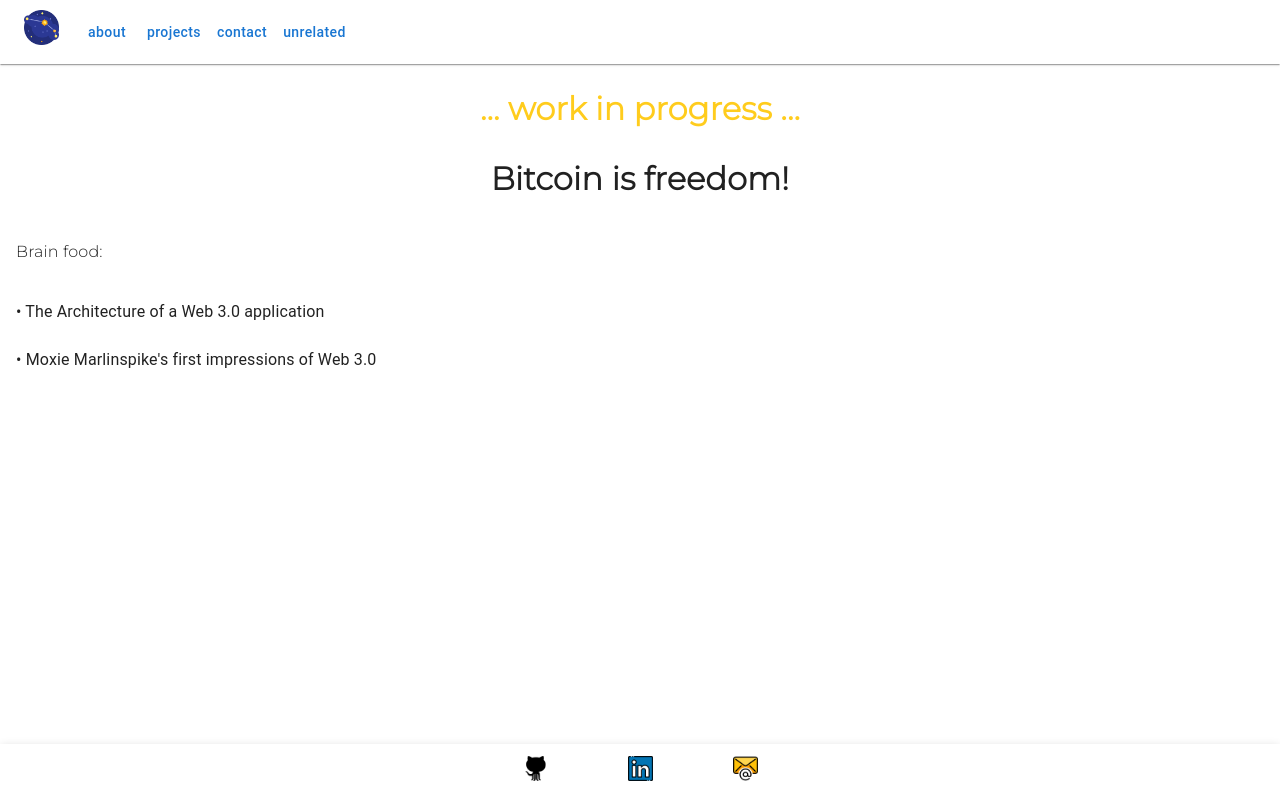
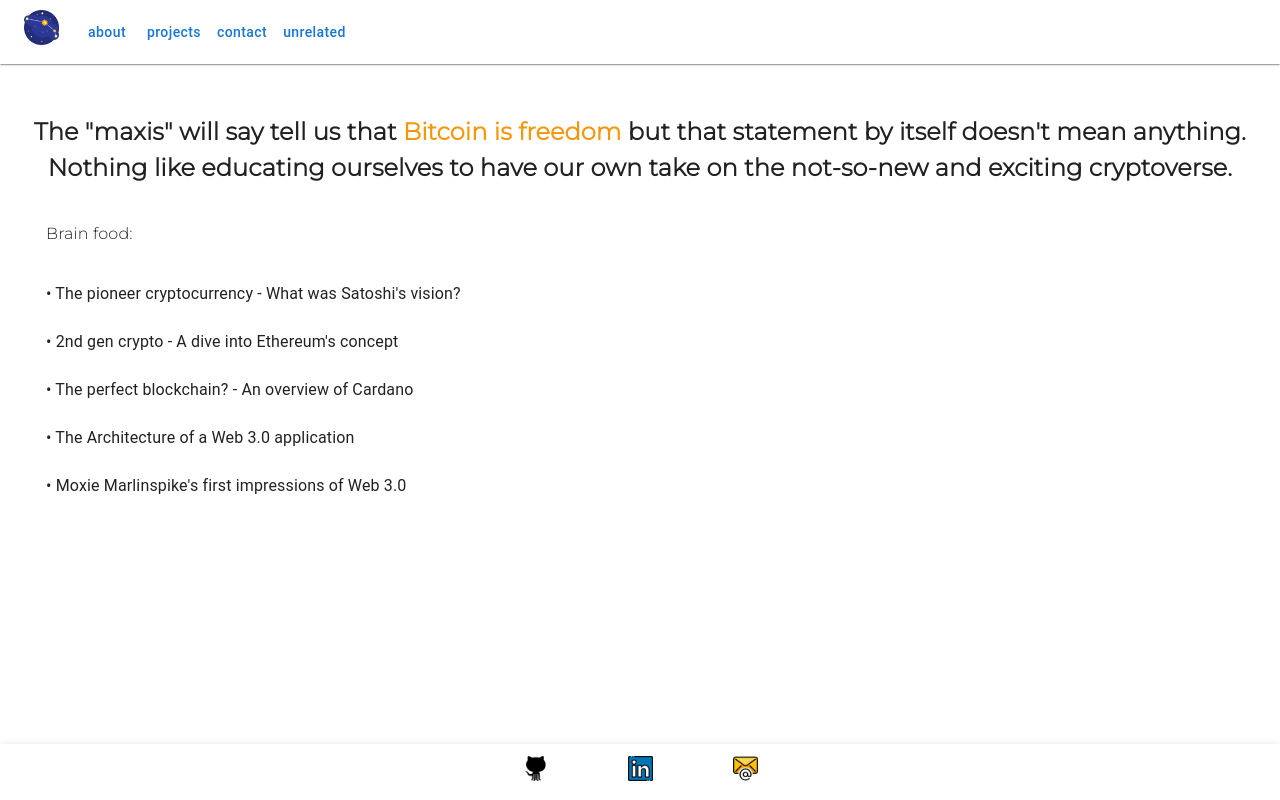
Before and after one commit to vntero/vntero-dot-com, a React (Create React App) app: page /blockchain in a window 1280 px wide. Built offline with nearby package versions, Linux system fonts and the light colour scheme.

Commit message:
added content to the blockchain page

```diff
--- a/src/App.css
+++ b/src/App.css
@@ -84,6 +84,10 @@ input {
   color: #1C6DD0;
 }
 
+.orange {
+  color: #f5970b;
+}
+
 .red {
   color: red;
 }
--- a/src/components/Blockchain.jsx
+++ b/src/components/Blockchain.jsx
@@ -7,9 +7,14 @@ import ListItemText from '@mui/material/ListItemText';
 
 function Blockchain() {
     return (
-        <div>
-            <h1 className="yellow">... work in progress ...</h1>
-            <h1>Bitcoin is freedom!</h1>
+        <div className='div-body'>
+            <div>
+                <h2>
+                The "maxis" will say tell us that <span className="orange">Bitcoin is freedom</span> but that statement by itself doesn't mean anything.
+                Nothing like educating ourselves to have our own take on the not-so-new and exciting cryptoverse.
+                </h2>
+            </div>
+
 
              <Box sx={{ width: '100%', maxWidth: 460, bgcolor: 'background.paper' }}>
                     <nav aria-label="main mailbox folders">
@@ -18,11 +23,31 @@ function Blockchain() {
 
                     <nav aria-label="secondary mailbox folders">
                         <List>
+
+                        <ListItem disablePadding>
+                        <ListItemButton>
+                            <a href='https://bitcoin.org/bitcoin.pdf' target="_blank" rel="noreferrer"><ListItemText primary="• The pioneer cryptocurrency - What was Satoshi's vision?"/></a>
+                            </ListItemButton>
+                        </ListItem>
+
+                        <ListItem disablePadding>
+                        <ListItemButton>
+                            <a href='https://ethereum.org/en/whitepaper/' target="_blank" rel="noreferrer"><ListItemText primary="• 2nd gen crypto - A dive into Ethereum's concept"/></a>
+                            </ListItemButton>
+                        </ListItem>
+
+                        <ListItem disablePadding>
+                        <ListItemButton>
+                            <a href='https://youtu.be/Ja9D0kpksxw' target="_blank" rel="noreferrer"><ListItemText primary="• The perfect blockchain? - An overview of Cardano"/></a>
+                            </ListItemButton>
+                        </ListItem>
+
                         <ListItem disablePadding>
                             <ListItemButton>
                             <a href='https://www.preethikasireddy.com/post/the-architecture-of-a-web-3-0-application' target="_blank" rel="noreferrer"><ListItemText primary="• The Architecture of a Web 3.0 application"/></a>
                             </ListItemButton>
                         </ListItem>
+
                         <ListItem disablePadding>
                         <ListItemButton>
                             <a href='https://moxie.org/2022/01/07/web3-first-impressions.html' target="_blank" rel="noreferrer"><ListItemText primary="• Moxie Marlinspike's first impressions of Web 3.0"/></a>
```
